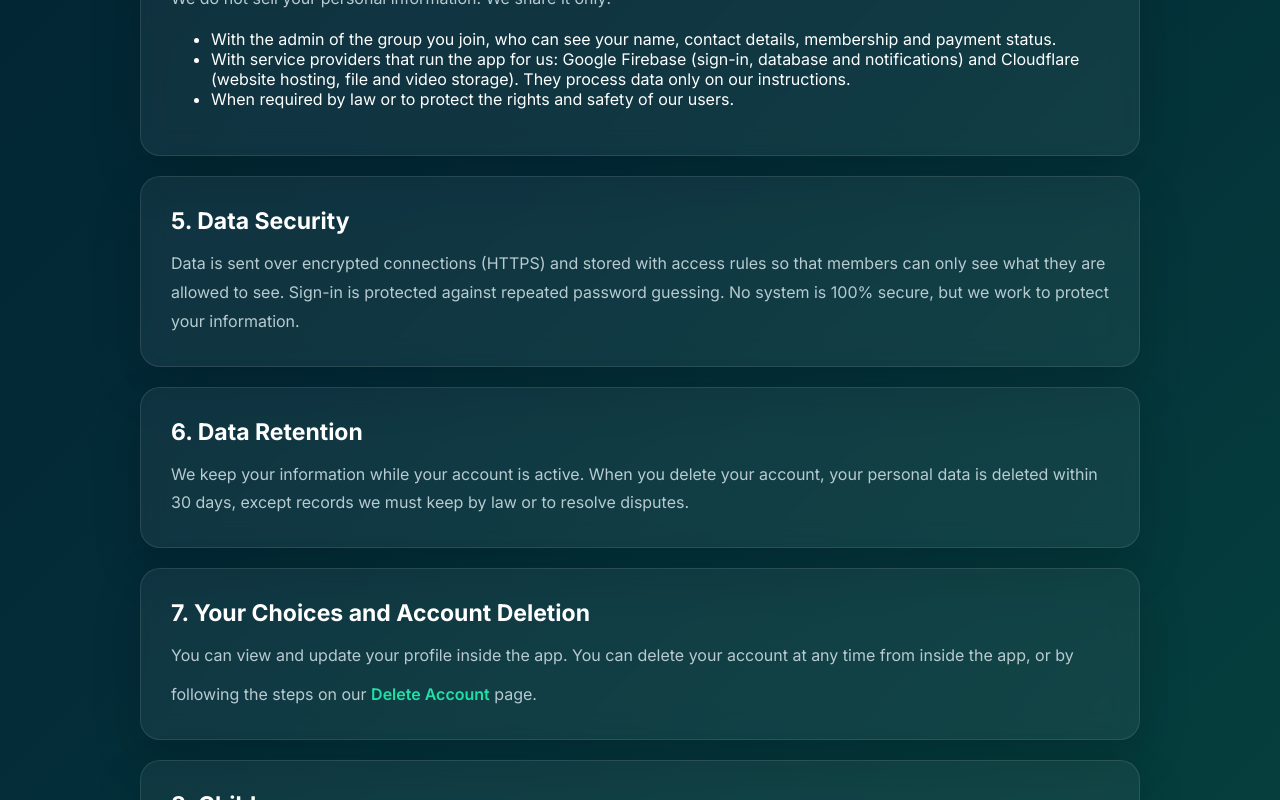
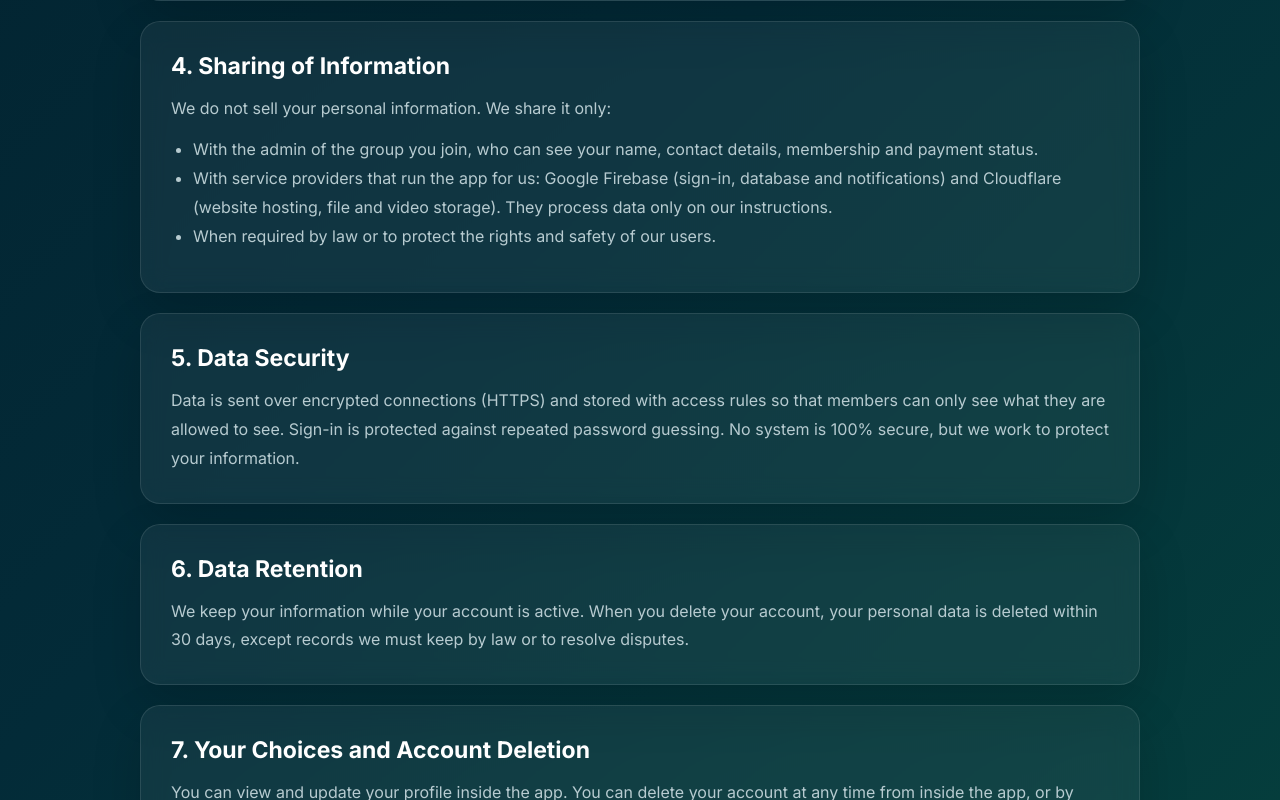
Before and after one commit to MemberHub1/mamber-hub-website, a React (Vite) app in the folder mamber-hub-website/: page /privacy-policy in a window 1280 px wide. Shown: the part 1360-2160 px from the top of the page. Built offline with nearby package versions, Linux system fonts and the light colour scheme.

Commit message:
Add Delete Account route, footer link and page styles

```diff
--- a/mamber-hub-website/src/main.jsx
+++ b/mamber-hub-website/src/main.jsx
@@ -11,6 +11,7 @@ import ContactUs from "./pages/ContactUs";
 import PrivacyPolicy from "./pages/PrivacyPolicy";
 import AboutUs from "./pages/AboutUs";
 import TermsConditions from "./pages/TermsConditions";
+import DeleteAccount from "./pages/DeleteAccount";
 import { APK_URL, SOCIAL_LINKS, SUPPORT_EMAIL, WHATSAPP_URL } from "./links";
 
 const features = [
@@ -249,6 +250,7 @@ function App() {
     <Link to="/contact">Help Center</Link>
     <Link to="/privacy-policy">Privacy Policy</Link>
     <Link to="/terms">Terms & Conditions</Link>
+    <Link to="/delete-account">Delete Account</Link>
     <Link to="/contact">Contact Us</Link>
   </div>
 
@@ -290,6 +292,8 @@ createRoot(document.getElementById("root")).render(
       <Route path="/about" element={<AboutUs />} />
 
       <Route path="/terms" element={<TermsConditions />} />
+
+      <Route path="/delete-account" element={<DeleteAccount />} />
     </Routes>
   </BrowserRouter>
 );
--- a/mamber-hub-website/src/styles.css
+++ b/mamber-hub-website/src/styles.css
@@ -124,6 +124,41 @@
 
 .contact-card a:hover {
   color: #ffffff;
+}
+
+.contact-card ul,
+.contact-card ol {
+  color: #b7cbd0;
+  line-height: 1.8;
+  margin: 0 0 12px;
+  padding-left: 22px;
+}
+
+.contact-card p + p,
+.contact-card p + ul,
+.contact-card ul + p,
+.contact-card ul + h2 {
+  margin-top: 12px;
+}
+
+.contact-card strong {
+  color: #ffffff;
+}
+
+.contact-card a.btn.primary {
+  color: #03202c;
+  padding: 14px 22px;
+}
+
+.contact-card p a:not(.btn) {
+  display: inline;
+  margin: 0;
+}
+
+.contact-intro a {
+  color: #20e0a5;
+  font-weight: 600;
+  text-decoration: none;
 }
 
 /* Contact information */
```
